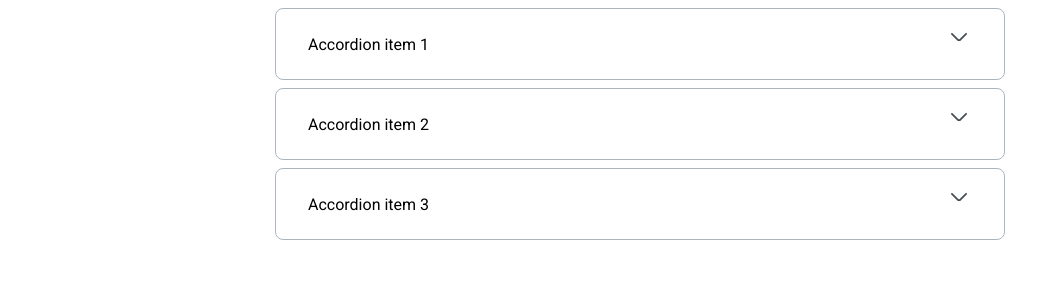
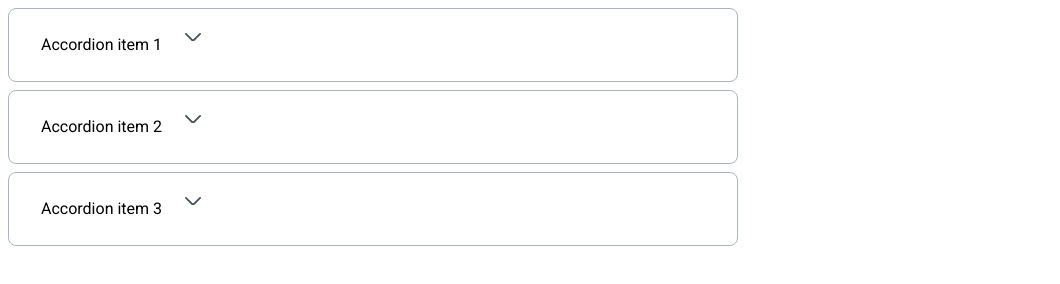
Before and after one commit to js-tasks-ru/htmlcss-20230714_user6678, a website: page 03-lection1/02-accordion/index.html in a window 1280 px wide. Shown: the whole page, without its empty margins (0-1060 px from the left). Drawn offline with Linux system fonts and the light colour scheme.

Commit message:
add solution

```diff
--- a/03-lection1/02-accordion/accordion.css
+++ b/03-lection1/02-accordion/accordion.css
@@ -1,15 +1,9 @@
 /* Стилизация аккордеона */
-.accordion {
-  margin: 0 auto;
-  max-width: 730px;
-}
-
 .accordion__item {
   display: block;
   box-sizing: border-box;
   margin-bottom: 8px;
   padding: 24px 536px 24px 32px;
-  height: 72px;
   width: 730px;
   border: 1px solid var(--gray-3, #ACB5BD);
   border-radius: 8px;
@@ -21,9 +15,7 @@
 
 .accordion__summary {
   position: relative;
-  display: inline-block;
-  padding-right: 500px;
-  width: 159px;
+  display: block;
   color: #000;
   list-style: none;
   font-size: 16px;
@@ -51,7 +43,7 @@
 }
 
 .accordion__item[open] {
-  padding: 24px 49px 32px 32px;
+  padding-bottom: 32px;
   min-height: 144px;
 }
 
```
